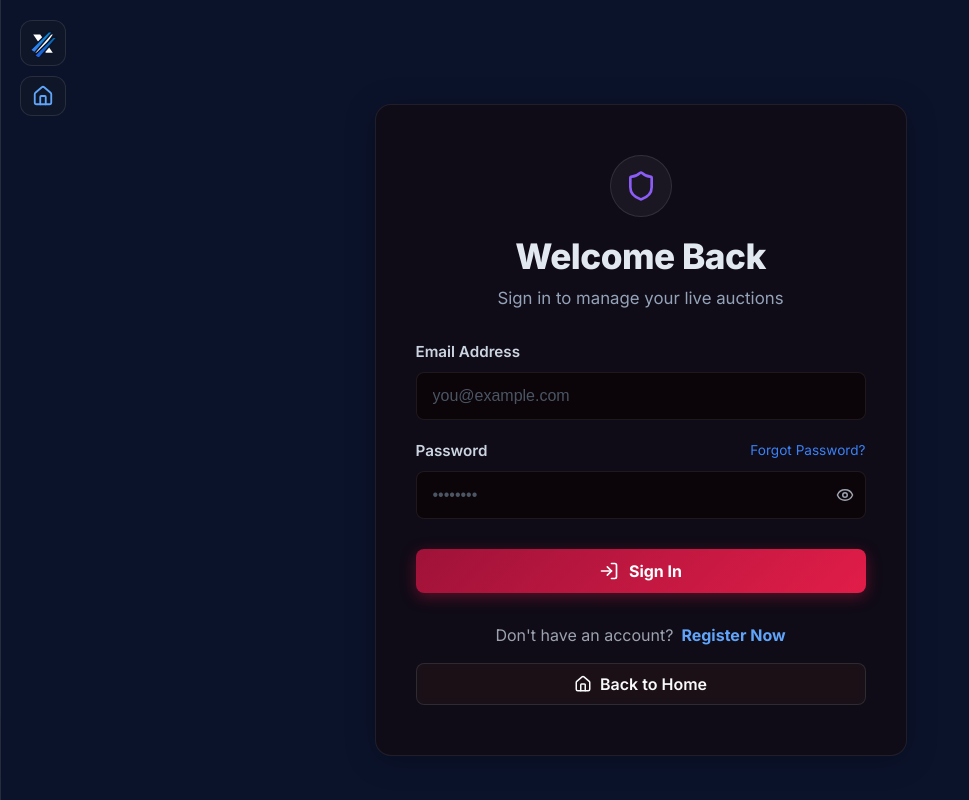
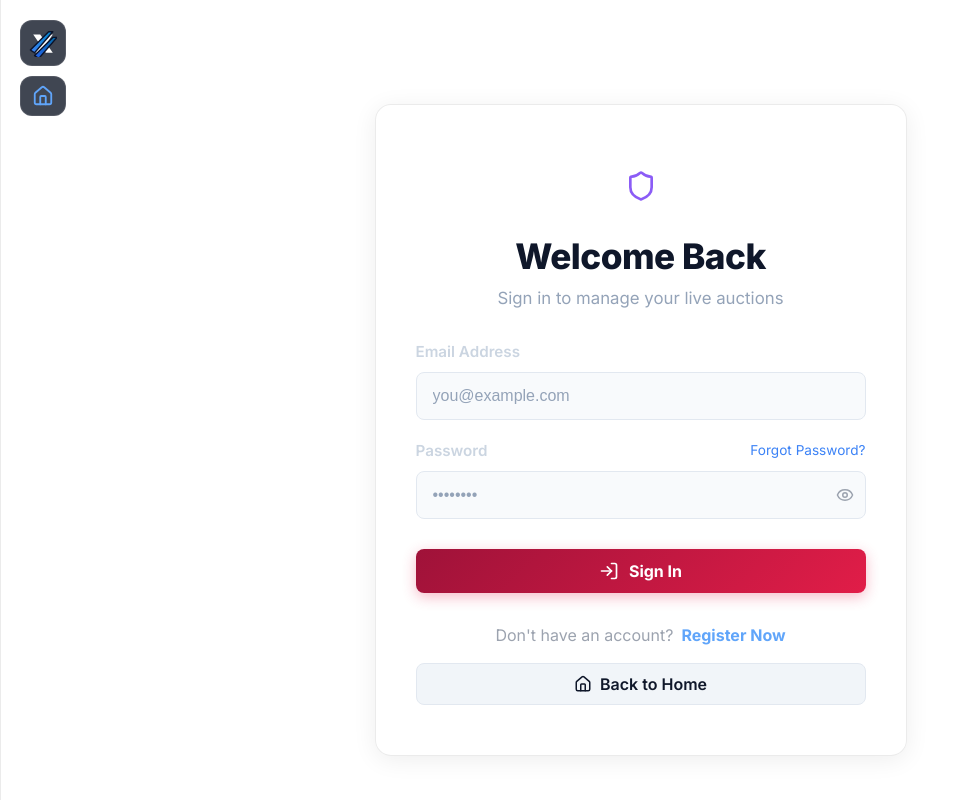
Before and after one commit to deepakk789/live_auction_system, a React (Vite) app in the folder frontend/: page /login in a window 1280 px wide. Shown: the whole page, without its empty margins (0-969 px from the left). Built offline with nearby package versions, Linux system fonts and the light colour scheme; no server answers.

Commit message:
the theme fix to white

```diff
--- a/frontend/src/index.css
+++ b/frontend/src/index.css
@@ -5,10 +5,6 @@
   font-family: 'Inter', system-ui, Avenir, Helvetica, Arial, sans-serif;
   line-height: 1.5;
   font-weight: 400;
-
-  color-scheme: dark;
-  color: rgba(255, 255, 255, 0.87);
-  background-color: #0b132b;
 
   font-synthesis: none;
   text-rendering: optimizeLegibility;
@@ -29,8 +25,6 @@ body {
   margin: 0;
   min-width: 320px;
   min-height: 100vh;
-  background-color: #0b132b;
-  color: white;
 }
 
 
--- a/frontend/src/styles/card.css
+++ b/frontend/src/styles/card.css
@@ -1,9 +1,11 @@
 .player-card {
-  background: #0f172a;
+  background: var(--bg-card);
   border-radius: 10px;
   padding: 20px;
   width: 280px;
   margin-top: 20px;
+  border: 1px solid var(--border-light);
+  box-shadow: 0 4px 12px rgba(0,0,0,0.05);
 }
 
 .player-photo img {
--- a/frontend/src/styles/design-system.css
+++ b/frontend/src/styles/design-system.css
@@ -1,28 +1,30 @@
 /* =========================================
-   AUCTIONX — RED / BLACK / WHITE DESIGN SYSTEM
+   AUCTIONX — RED / WHITE / BLACK DESIGN SYSTEM
+   Light Mode — Clean Professional Theme
    ========================================= */
 
 :root {
-  /* ── Core Palette ── */
-  --bg-dark: #080808;
-  --bg-card: rgba(18, 0, 0, 0.75);
-  --bg-glass: rgba(20, 5, 5, 0.50);
+  /* ── Core Palette: White Background ── */
+  --bg-dark:   #ffffff;
+  --bg-card:   rgba(255, 255, 255, 0.95);
+  --bg-glass:  rgba(255, 255, 255, 0.75);
 
-  /* ── Brand Colors: Red + White ── */
-  --primary-glow: #e11d48;        /* rose-600 */
-  --primary-bright: #f43f5e;      /* rose-500 */
-  --primary-dark: #9f1239;        /* rose-800 */
-  --secondary-glow: #dc2626;      /* red-600 */
+  /* ── Brand Colors: Red ── */
+  --primary-glow:   #e11d48;
+  --primary-bright: #f43f5e;
+  --primary-dark:   #9f1239;
+  --secondary-glow: #dc2626;
 
-  --success-glow: #22c55e;
-  --danger-glow:  #ef4444;
-  --warning-glow: #f59e0b;
+  --success-glow: #16a34a;
+  --danger-glow:  #dc2626;
+  --warning-glow: #d97706;
 
-  --text-main:  #f9fafb;
-  --text-muted: #9ca3af;
+  /* ── Text: Dark on White ── */
+  --text-main:  #0f172a;
+  --text-muted: #64748b;
 
-  --border-light: rgba(255, 255, 255, 0.08);
-  --border-glow:  rgba(225, 29, 72, 0.45);
+  --border-light: rgba(0, 0, 0, 0.08);
+  --border-glow:  rgba(225, 29, 72, 0.35);
 
   /* ── Transitions ── */
   --transition-fast:   0.2s cubic-bezier(0.4, 0, 0.2, 1);
@@ -34,18 +36,17 @@
    GLOBAL RESET & BASE
    ----------------------------------------- */
 body {
-  background-color: var(--bg-dark);
+  background-color: #f8fafc;
   color: var(--text-main);
   background-image:
-    radial-gradient(circle at 15% 50%, rgba(225, 29, 72, 0.09) 0%, transparent 55%),
-    radial-gradient(circle at 85% 20%, rgba(220, 38, 38, 0.07) 0%, transparent 55%),
-    radial-gradient(circle at 50% 90%, rgba(159, 18, 57, 0.06) 0%, transparent 50%);
+    radial-gradient(circle at 10% 20%,  rgba(225, 29, 72, 0.05) 0%, transparent 50%),
+    radial-gradient(circle at 90% 80%,  rgba(220, 38, 38, 0.04) 0%, transparent 50%);
   background-attachment: fixed;
   overflow-x: hidden;
 }
 
 /* -----------------------------------------
-   GLASSMORPHISM UTILITIES
+   GLASSMORPHISM — Light Mode
    ----------------------------------------- */
 .glass-panel,
 .glass-card {
@@ -53,7 +54,6 @@ body {
   overflow: visible;
 }
 
-/* Animated conic-gradient border glow — now in red tones */
 .glass-panel::before,
 .glass-card::before {
   content: '';
@@ -93,7 +93,6 @@ body {
   animation-play-state: running;
 }
 
-/* Outer red glow on hover */
 .glass-panel::after,
 .glass-card::after {
   content: '';
@@ -105,9 +104,8 @@ body {
   pointer-events: none;
   z-index: -1;
   box-shadow:
-    0 0 15px rgba(225, 29, 72, 0.18),
-    0 0 30px rgba(220, 38, 38, 0.10),
-    0 0 60px rgba(225, 29, 72, 0.06);
+    0 0 15px rgba(225, 29, 72, 0.12),
+    0 0 30px rgba(220, 38, 38, 0.06);
 }
 
 .glass-panel:hover::after,
@@ -127,33 +125,33 @@ body {
 }
 
 .glass-panel {
-  background: var(--bg-glass);
+  background: rgba(255, 255, 255, 0.85);
   backdrop-filter: blur(16px);
   -webkit-backdrop-filter: blur(16px);
-  border: 1px solid var(--border-light);
+  border: 1px solid rgba(0, 0, 0, 0.08);
   border-radius: 16px;
-  box-shadow: 0 4px 30px rgba(0, 0, 0, 0.25);
+  box-shadow: 0 4px 24px rgba(0, 0, 0, 0.07);
 }
 
 .glass-card {
-  background: var(--bg-card);
-  backdrop-filter: blur(10px);
-  border: 1px solid var(--border-light);
+  background: #ffffff;
+  border: 1px solid rgba(0, 0, 0, 0.07);
   border-radius: 12px;
+  box-shadow: 0 2px 12px rgba(0, 0, 0, 0.06);
   transition: var(--transition-bounce);
 }
 
 .glass-card:hover {
-  transform: translateY(-5px) scale(1.01);
-  border-color: var(--border-glow);
-  box-shadow: 0 10px 40px rgba(0, 0, 0, 0.3), 0 0 20px rgba(225, 29, 72, 0.12);
+  transform: translateY(-4px) scale(1.01);
+  border-color: rgba(225, 29, 72, 0.25);
+  box-shadow: 0 12px 32px rgba(0, 0, 0, 0.10), 0 0 0 1px rgba(225, 29, 72, 0.12);
 }
 
 /* -----------------------------------------
    TEXT GRADIENTS
    ----------------------------------------- */
 .text-gradient {
-  background: linear-gradient(135deg, #f87171, #fca5a5, #fde8ec);
+  background: linear-gradient(135deg, #e11d48, #9f1239);
   -webkit-background-clip: text;
   -webkit-text-fill-color: transparent;
   background-clip: text;
@@ -161,14 +159,14 @@ body {
 }
 
 .text-gradient-success {
-  background: linear-gradient(135deg, #34d399, #10b981);
+  background: linear-gradient(135deg, #16a34a, #15803d);
   -webkit-background-clip: text;
   -webkit-text-fill-color: transparent;
   background-clip: text;
 }
 
 .text-gradient-warning {
-  background: linear-gradient(135deg, #fbbf24, #f59e0b);
+  background: linear-gradient(135deg, #d97706, #b45309);
   -webkit-background-clip: text;
   -webkit-text-fill-color: transparent;
   background-clip: text;
@@ -180,7 +178,7 @@ body {
 .btn-premium {
   position: relative;
   background: linear-gradient(135deg, #9f1239, #e11d48);
-  color: white;
+  color: #ffffff;
   border: none;
   padding: 12px 24px;
   border-radius: 8px;
@@ -188,7 +186,7 @@ body {
   cursor: pointer;
   overflow: hidden;
   transition: var(--transition-bounce);
-  box-shadow: 0 4px 15px rgba(225, 29, 72, 0.35);
+  box-shadow: 0 4px 14px rgba(225, 29, 72, 0.30);
   z-index: 1;
 }
 
@@ -204,38 +202,34 @@ body {
 
 .btn-premium:hover {
   transform: translateY(-2px);
-  box-shadow: 0 8px 25px rgba(225, 29, 72, 0.5);
+  box-shadow: 0 8px 22px rgba(225, 29, 72, 0.40);
 }
 
-.btn-premium:hover::before {
-  opacity: 1;
-}
+.btn-premium:hover::before { opacity: 1; }
 
-.btn-premium:active {
-  transform: translateY(1px);
-}
+.btn-premium:active { transform: translateY(1px); }
 
 .btn-premium:disabled {
-  opacity: 0.5;
+  opacity: 0.45;
   cursor: not-allowed;
   transform: none;
 }
 
 .btn-glass {
-  background: rgba(255, 255, 255, 0.04);
-  border: 1px solid rgba(255, 255, 255, 0.10);
-  color: var(--text-main);
+  background: #f1f5f9;
+  border: 1px solid #e2e8f0;
+  color: #0f172a;
   padding: 10px 20px;
   border-radius: 8px;
   font-weight: 600;
   cursor: pointer;
-  backdrop-filter: blur(4px);
   transition: var(--transition-bounce);
 }
 
 .btn-glass:hover {
-  background: rgba(225, 29, 72, 0.08);
+  background: #fee2e8;
   border-color: rgba(225, 29, 72, 0.30);
+  color: #9f1239;
   transform: translateY(-2px);
 }
 
@@ -243,9 +237,9 @@ body {
    INPUT FIELDS
    ----------------------------------------- */
 .input-premium {
-  background: rgba(10, 0, 0, 0.55);
-  border: 1px solid rgba(255, 255, 255, 0.08);
-  color: white;
+  background: #f8fafc;
+  border: 1.5px solid #e2e8f0;
+  color: #0f172a;
   padding: 14px 16px;
   border-radius: 8px;
   font-size: 1rem;
@@ -257,12 +251,12 @@ body {
 .input-premium:focus {
   outline: none;
   border-color: var(--primary-glow);
-  box-shadow: 0 0 0 2px rgba(225, 29, 72, 0.22);
-  background: rgba(15, 0, 0, 0.75);
+  box-shadow: 0 0 0 3px rgba(225, 29, 72, 0.12);
+  background: #ffffff;
 }
 
 .input-premium::placeholder {
-  color: #4b5563;
+  color: #94a3b8;
 }
 
 /* -----------------------------------------
@@ -273,26 +267,19 @@ body {
   50%  { transform: translateY(-10px); }
   100% { transform: translateY(0px); }
 }
-
-.animate-float {
-  animation: float 4s ease-in-out infinite;
-}
+.animate-float { animation: float 4s ease-in-out infinite; }
 
 @keyframes pulseGlow {
-  0%   { box-shadow: 0 0 0 0 rgba(225, 29, 72, 0.45); }
+  0%   { box-shadow: 0 0 0 0 rgba(225, 29, 72, 0.40); }
   70%  { box-shadow: 0 0 0 10px rgba(225, 29, 72, 0); }
   100% { box-shadow: 0 0 0 0 rgba(225, 29, 72, 0); }
 }
-
-.pulse-glow {
-  animation: pulseGlow 2s infinite;
-}
+.pulse-glow { animation: pulseGlow 2s infinite; }
 
 @keyframes slideUpFade {
   from { opacity: 0; transform: translateY(20px); }
   to   { opacity: 1; transform: translateY(0); }
 }
-
 .stagger-1 { animation: slideUpFade 0.5s ease-out 0.1s both; }
 .stagger-2 { animation: slideUpFade 0.5s ease-out 0.2s both; }
 .stagger-3 { animation: slideUpFade 0.5s ease-out 0.3s both; }
@@ -302,26 +289,24 @@ body {
    Custom Scrollbar
    ----------------------------------------- */
 ::-webkit-scrollbar       { width: 8px; height: 8px; }
-::-webkit-scrollbar-track { background: var(--bg-dark); }
+::-webkit-scrollbar-track { background: #f1f5f9; }
 ::-webkit-scrollbar-thumb {
-  background: #3f0a14;
+  background: #fda4af;
   border-radius: 4px;
 }
-::-webkit-scrollbar-thumb:hover { background: #6f1020; }
+::-webkit-scrollbar-thumb:hover { background: #e11d48; }
 
 /* -----------------------------------------
-   SPINNER ANIMATIONS
+   SPINNER
    ----------------------------------------- */
-@keyframes spin {
-  to { transform: rotate(360deg); }
-}
+@keyframes spin { to { transform: rotate(360deg); } }
 
 .spinner-small {
   width: 20px;
   height: 20px;
-  border: 2px solid rgba(255, 255, 255, 0.2);
+  border: 2px solid rgba(225, 29, 72, 0.2);
   border-radius: 50%;
-  border-top-color: #f43f5e;
+  border-top-color: #e11d48;
   animation: spin 0.8s linear infinite;
 }
 
@@ -335,15 +320,14 @@ body {
   transform: translateY(-50%);
   background: transparent;
   border: none;
-  color: #6b7280;
+  color: #94a3b8;
   cursor: pointer;
   display: flex;
   align-items: center;
   justify-content: center;
   padding: 0;
 }
-
-.password-toggle-btn:hover { color: #f9fafb; }
+.password-toggle-btn:hover { color: #0f172a; }
 
 /* ═══════════════════════════════════════════════
    MOBILE RESPONSIVE
@@ -356,29 +340,17 @@ body {
   }
 
   .input-premium {
-    font-size: 16px; /* Prevents iOS zoom on focus */
+    font-size: 16px;
     min-height: 44px;
   }
 
-  .glass-panel {
-    border-radius: 12px;
-  }
-
-  .glass-card:hover {
-    transform: none; /* Disable hover lift on touch devices */
-  }
+  .glass-panel { border-radius: 12px; }
+  .glass-card:hover { transform: none; }
 }
 
 @media (max-width: 480px) {
-  .btn-premium {
-    padding: 10px 18px;
-    font-size: 0.9rem;
-  }
-
-  .btn-glass {
-    padding: 8px 16px;
-    font-size: 0.9rem;
-  }
+  .btn-premium { padding: 10px 18px; font-size: 0.9rem; }
+  .btn-glass   { padding: 8px 16px;  font-size: 0.9rem; }
 
   .auction-code-text {
     font-size: 2rem !important;
--- a/frontend/src/styles/global.css
+++ b/frontend/src/styles/global.css
@@ -1,8 +1,6 @@
 body {
   margin: 0;
   font-family: Arial, Helvetica, sans-serif;
-  background-color: #0b132b;
-  color: white;
 }
 
 h1 {
--- a/frontend/src/styles/layout.css
+++ b/frontend/src/styles/layout.css
@@ -2,17 +2,17 @@
   display: flex;
   height: 100vh;
   width: 100vw;
-  background-color: #0b132b;
-  color: #e2e8f0;
+  background-color: var(--bg-dark);
+  color: var(--text-main);
   overflow: hidden;
 }
 
 .sidebar {
   width: 260px;
-  background: rgba(17, 24, 39, 0.7);
+  background: var(--bg-glass);
   backdrop-filter: blur(12px);
   -webkit-backdrop-filter: blur(12px);
-  border-right: 1px solid rgba(255, 255, 255, 0.1);
+  border-right: 1px solid var(--border-light);
   display: flex;
   flex-direction: column;
   padding: 20px 0;
@@ -28,10 +28,10 @@
   position: absolute;
   top: 20px;
   left: 20px;
-  background: rgba(17, 24, 39, 0.7);
+  background: var(--bg-card);
   backdrop-filter: blur(8px);
-  border: 1px solid rgba(255, 255, 255, 0.1);
-  color: #fff;
+  border: 1px solid var(--border-light);
+  color: var(--text-main);
   border-radius: 12px;
   display: flex;
   align-items: center;
@@ -42,8 +42,8 @@
 }
 
 .sidebar-toggle-btn:hover {
-  background: rgba(59, 130, 246, 0.2);
-  border-color: #3b82f6;
+  background: rgba(225, 29, 72, 0.1);
+  border-color: var(--primary-glow);
 }
 
 .sidebar-toggle-group {
@@ -61,8 +61,8 @@
 }
 
 .home-shortcut-btn:hover {
-  background: rgba(59, 130, 246, 0.25) !important;
-  border-color: #60a5fa !important;
+  background: rgba(225, 29, 72, 0.15) !important;
+  border-color: var(--primary-glow) !important;
 }
 
 /* ═══════════════════════════════════════════════
@@ -139,7 +139,7 @@
   padding: 0 20px 30px;
   font-size: 1.5rem;
   font-weight: 800;
-  color: #fff;
+  color: var(--text-main);
   letter-spacing: 1px;
   display: flex;
   align-items: center;
@@ -160,15 +160,15 @@
   gap: 12px;
   padding: 12px 16px;
   border-radius: 8px;
-  color: #9ca3af;
+  color: var(--text-muted);
   text-decoration: none;
   font-weight: 600;
   transition: all 0.3s ease;
 }
 
 .nav-link:hover, .nav-link.active {
-  background: rgba(59, 130, 246, 0.15);
-  color: #60a5fa;
+  background: rgba(225, 29, 72, 0.1);
+  color: var(--primary-glow);
 }
 
 /* Live badge in sidebar */
@@ -227,9 +227,9 @@
   align-items: center;
   justify-content: space-between;
   padding: 0 30px;
-  background: rgba(11, 19, 43, 0.8);
+  background: var(--bg-glass);
   backdrop-filter: blur(8px);
-  border-bottom: 1px solid rgba(255,255,255,0.05);
+  border-bottom: 1px solid var(--border-light);
   z-index: 90;
 }
 
@@ -240,15 +240,15 @@
   cursor: pointer;
   padding: 6px 12px;
   border-radius: 20px;
-  background: rgba(255, 255, 255, 0.05);
+  background: rgba(0, 0, 0, 0.05);
   transition: background 0.3s ease;
 }
 .profile-widget:hover {
-  background: rgba(255, 255, 255, 0.1);
+  background: rgba(0, 0, 0, 0.1);
 }
 
 .profile-avatar {
-  background: #3b82f6;
+  background: var(--primary-glow);
   color: white;
   width: 36px;
   height: 36px;
@@ -322,7 +322,7 @@
   display: flex;
   align-items: center;
   gap: 10px;
-  background: rgba(255, 255, 255, 0.05);
+  background: rgba(0, 0, 0, 0.05);
   padding: 8px 16px;
   border-radius: 20px;
 }
@@ -423,14 +423,14 @@
 .auction-card:hover,
 .past-auction-card:hover {
   transform: translateY(-6px);
-  border-color: rgba(59, 130, 246, 0.4);
-  box-shadow: 0 12px 40px rgba(0, 0, 0, 0.35);
+  border-color: rgba(225, 29, 72, 0.4);
+  box-shadow: 0 12px 40px rgba(0, 0, 0, 0.15);
 }
 
 .auction-card:hover .watch-btn,
 .past-auction-card:hover .analytics-btn {
   transform: scale(1.03);
-  box-shadow: 0 6px 20px rgba(16, 185, 129, 0.45);
+  box-shadow: 0 6px 20px rgba(225, 29, 72, 0.3);
 }
 
 /* ═══════════════════════════════════════════════
```
